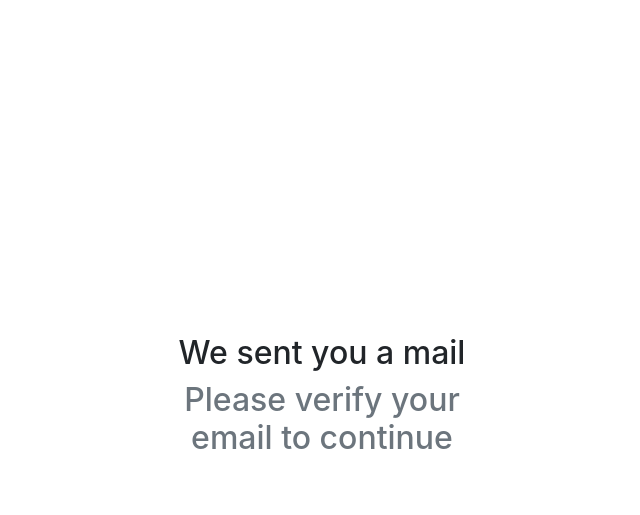
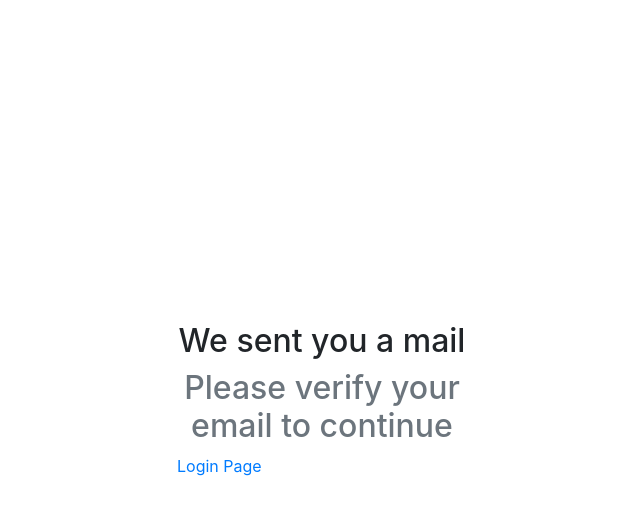
Before and after one commit to alwis097/datascrapingWithLog, a Flask app: template templates/create_verify_email.html in a window 1280 px wide. Shown: the top 515 px of the page, without its empty margins (318-958 px from the left). Run offline with Flask 2, Linux system fonts and the light colour scheme; the template is opened without the code that fills it, so the values that code supplies are empty; some libraries are stand-ins or nearby versions.

Commit message:
Update create_verify_email.html

```diff
--- a/templates/create_verify_email.html
+++ b/templates/create_verify_email.html
@@ -22,6 +22,7 @@
         <div class="col col-sm-6 col-md-6 col-lg-4 col-xl-3">
 				<h2 class="text-center"> We sent you a mail </h2>
 				<h2 class="text-center text-muted" > Please verify your email to continue </h2>
+				<a href="/">Login Page</a></li>
         </div>
     </div>
     <!-- Optional JavaScript -->
```
